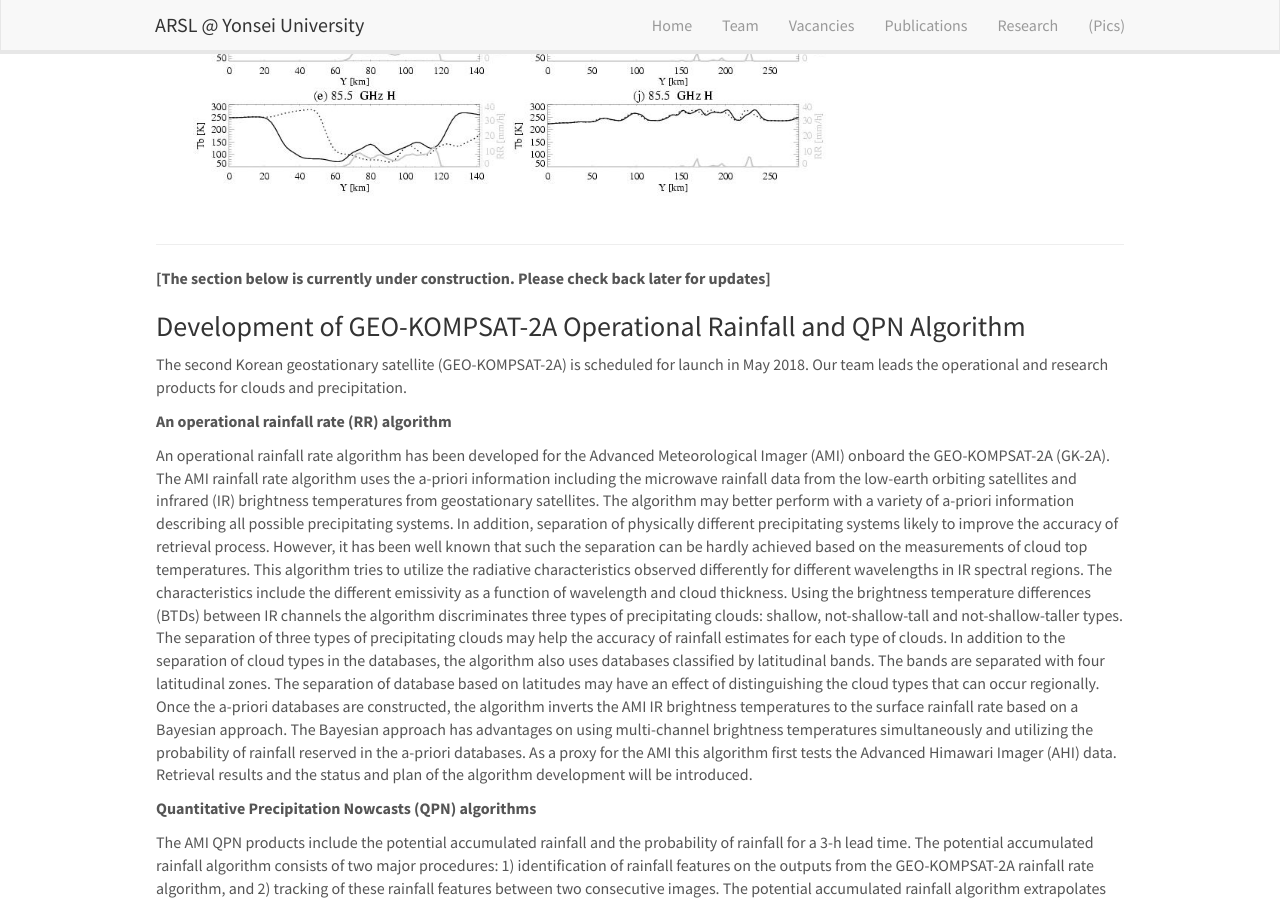
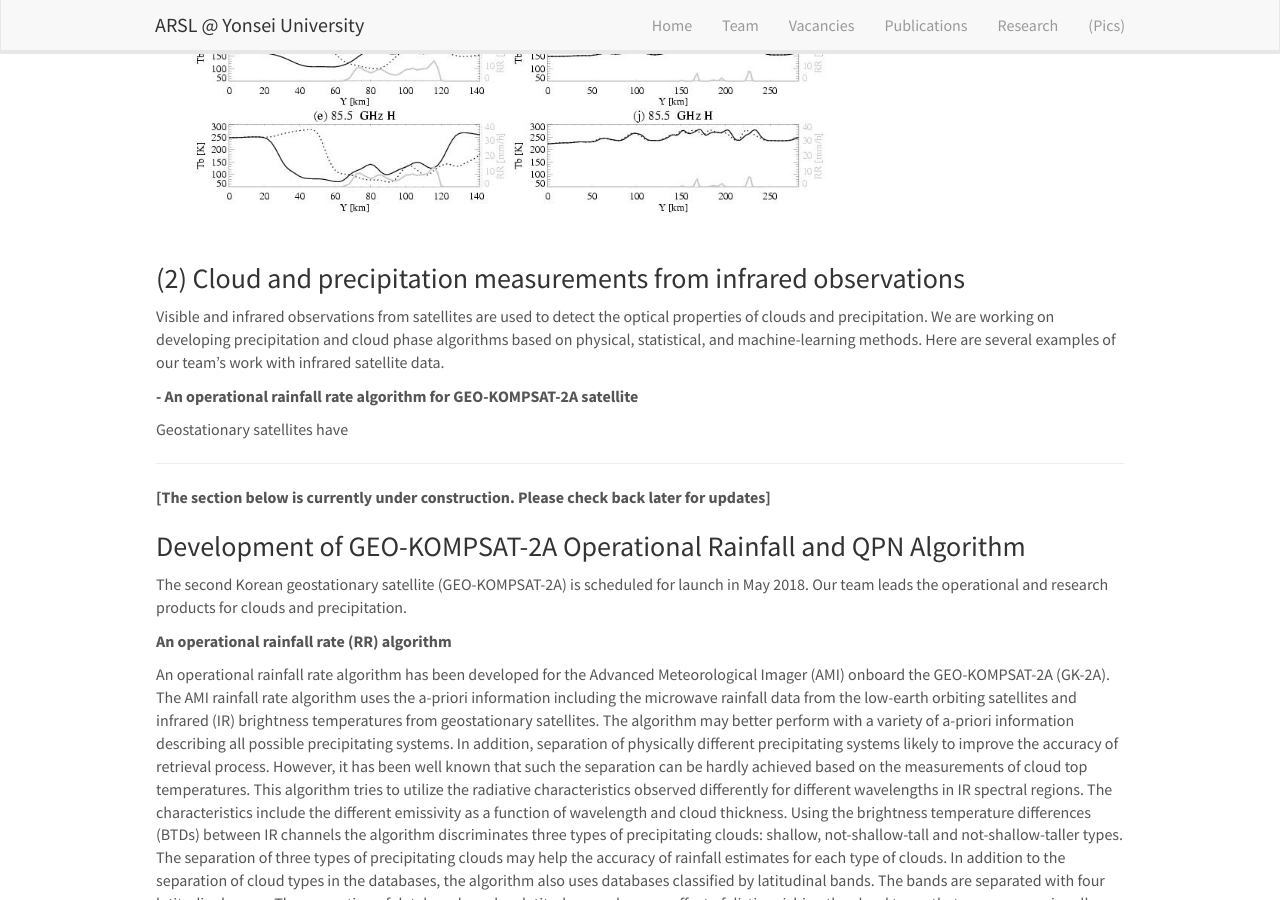
Before and after one commit to roo2003/roo2003.github.io, a Jekyll site: the page built from _pages/research.md, in a window 1280 px wide and 900 px high, scrolled down 1808 px. Built offline with Jekyll 4.4.1, drawn with Linux system fonts in a browser that asks for light colours; nearby versions of some CDN libraries.

Commit message:
Update research.md

```diff
--- a/_pages/research.md
+++ b/_pages/research.md
@@ -18,7 +18,7 @@ The following are the main areas we are currently working on:
 
 ## Satellite remote sensing of clouds and precipitation
 
-#### (1) Passive microwave remote sensing of precipitation
+### (1) Passive microwave remote sensing of precipitation
 
 Passive microwave signatures from satellites are based on emission and scattering from the liquid and frozen hydrometeors in the cloud columns. Warm emission signals indicate the presence of liquid water. In contrast, microwave signals at scattering channels with higher frequencies are attenuated by the amount and types of ice particles in the rain column. Our research focuses on the development of rainfall retrieval algorithms and improving retrieval accuracy. We are also working on applying machine learning methods to precipitation-type classification and inversion models. Followings are brief descriptions of the precipitation algorithm and retrieval error studies.
 
@@ -34,7 +34,15 @@ There are many sources of error in passive microwave rainfall estimation. Errors
 
 As an example, the following figure shows the effect of three-dimensional radiative effects of the precipitating system in rainfall measurements [(Kim et al., 2016)](https://doi.org/10.1109/TGRS.2015.2490743). Vertically and horizontally inhomogeneous distributions of hydrometeors are often observed in precipitating clouds. The three-dimensional characteristics can then cause errors in the passive microwave rainfall measurements within the current off-nadir viewing sensors' specifications. It was found that taking more viewing angles or the azimuth angles in the a priori information into consideration tended to moderate the retrieval difference that resulted from the different viewing directions.
 
- ![]({{ site.url }}{{ site.baseurl }}/images/respic/passive6.jpg){: style="width: 70%; float: center; margin: 2%"}<br>
+ ![]({{ site.url }}{{ site.baseurl }}/images/respic/passive6.jpg){: style="width: 70%; float: center; margin: 2%"}<be>
+
+### (2) Cloud and precipitation measurements from infrared observations
+
+Visible and infrared observations from satellites are used to detect the optical properties of clouds and precipitation. We are working on developing precipitation and cloud phase algorithms based on physical, statistical, and machine-learning methods. Here are several examples of our team's work with infrared satellite data.
+
+ **- An operational rainfall rate algorithm for GEO-KOMPSAT-2A satellite**
+
+Geostationary satellites have
 
 <hr/>
 
```
